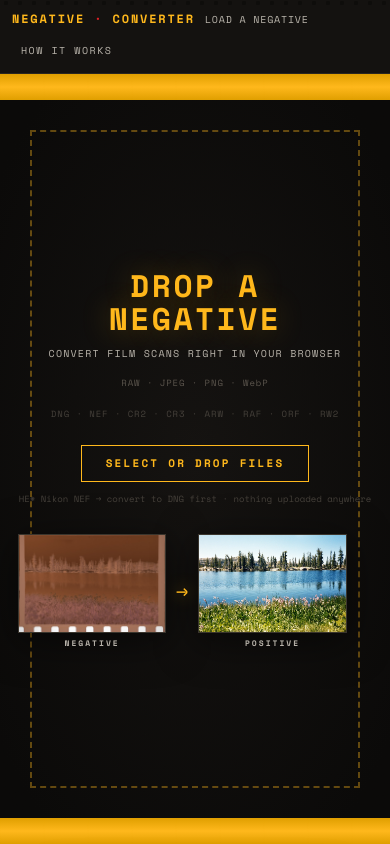
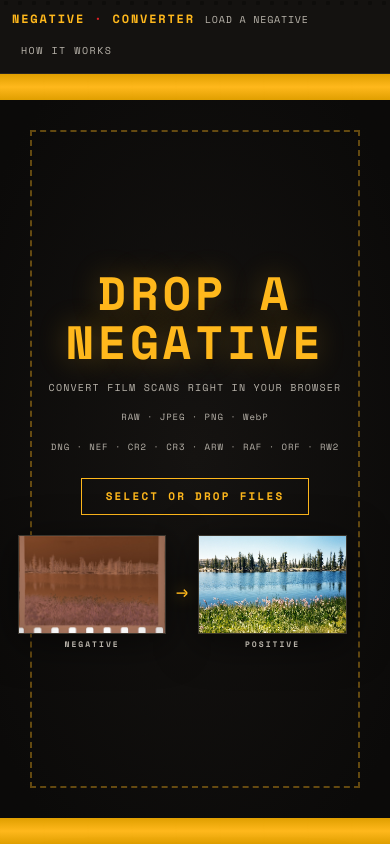
Before and after one commit to henryfradley/film-negative-converter, a website built with Vite: page index.html in a window 390 px wide. Built offline with nearby package versions, Linux system fonts and the light colour scheme.

Commit message:
Brighten formats text, drop bottom note, keep bumped headline
- .formats color moved from --text-faint (very dark) to --text-dim
  (readable gray). Second formats line no longer forces opacity:0.7 —
  both lines now read the same.
- Removed the 'HE* Nikon → convert to DNG first · nothing uploaded
  anywhere' note; the toast + how-it-works page already cover both.
- Kept the 1.5x headline bump from the previous change.

```diff
--- a/index.html
+++ b/index.html
@@ -127,18 +127,16 @@
         max-width: 1400px; width: 100%; }
       .col-left { min-width: 0; }
       .col-left h1 { font-family: 'Space Mono', monospace;
-        font-size: clamp(28px, 4vw + 0.5rem, 60px); font-weight: 700;
+        font-size: clamp(42px, 6vw + 0.75rem, 90px); font-weight: 700;
         color: var(--amber); letter-spacing: 0.14em; margin: 0 0 20px;
         text-transform: uppercase; line-height: 1;
         text-shadow: 0 0 30px rgba(var(--amber-rgb), 0.3); }
       .col-left .sub { color: var(--text-dim);
         font-size: clamp(11px, 1vw, 13px);
         letter-spacing: 0.15em; text-transform: uppercase; margin: 0 0 8px; }
-      .col-left .formats { color: var(--text-faint);
+      .col-left .formats { color: var(--text-dim);
         font-size: clamp(10px, 0.85vw, 11px);
         margin-top: clamp(16px, 2vh, 24px); line-height: 1.8; }
-      .col-left .note { color: var(--text-faint); font-size: 10px;
-        margin-top: 16px; opacity: 0.7; max-width: 380px; }
       .col-left .load-btn { display: inline-block; width: auto;
         margin-top: clamp(16px, 3vh, 28px);
         padding: 14px 28px; border: 1px solid var(--amber); color: var(--amber);
@@ -442,14 +440,12 @@
         .frame-content { grid-template-columns: 1fr; gap: 20px;
           padding: 24px 18px; text-align: center; }
         .col-left { text-align: center; }
-        .col-left h1 { font-size: clamp(26px, 8vw, 36px);
+        .col-left h1 { font-size: clamp(38px, 12vw, 54px);
           letter-spacing: 0.08em; text-align: center;
-          margin-bottom: 12px; line-height: 1.05; }
+          margin-bottom: 14px; line-height: 1.05; }
         .col-left .sub { font-size: 10px; letter-spacing: 0.12em; }
         .col-left .formats { text-align: center; font-size: 9px;
           margin-top: 14px; letter-spacing: 0.1em; }
-        .col-left .note { text-align: center; max-width: none;
-          font-size: 9px; margin-top: 10px; }
         .col-left .load-btn { margin-top: 14px; padding: 12px 24px;
           font-size: 11px; width: auto; }
 
@@ -490,9 +486,8 @@
               <h1>Drop a<br/>negative</h1>
               <p class="sub">Convert film scans right in your browser</p>
               <p class="formats">RAW · JPEG · PNG · WebP</p>
-              <p class="formats" style="opacity:0.7">DNG · NEF · CR2 · CR3 · ARW · RAF · ORF · RW2</p>
+              <p class="formats">DNG · NEF · CR2 · CR3 · ARW · RAF · ORF · RW2</p>
               <button class="load-btn" id="btn-load">Select or drop files</button>
-              <p class="note">HE* Nikon NEF → convert to DNG first · nothing uploaded anywhere</p>
             </div>
             <div class="col-right" aria-label="Before and after example">
               <figure>
```
